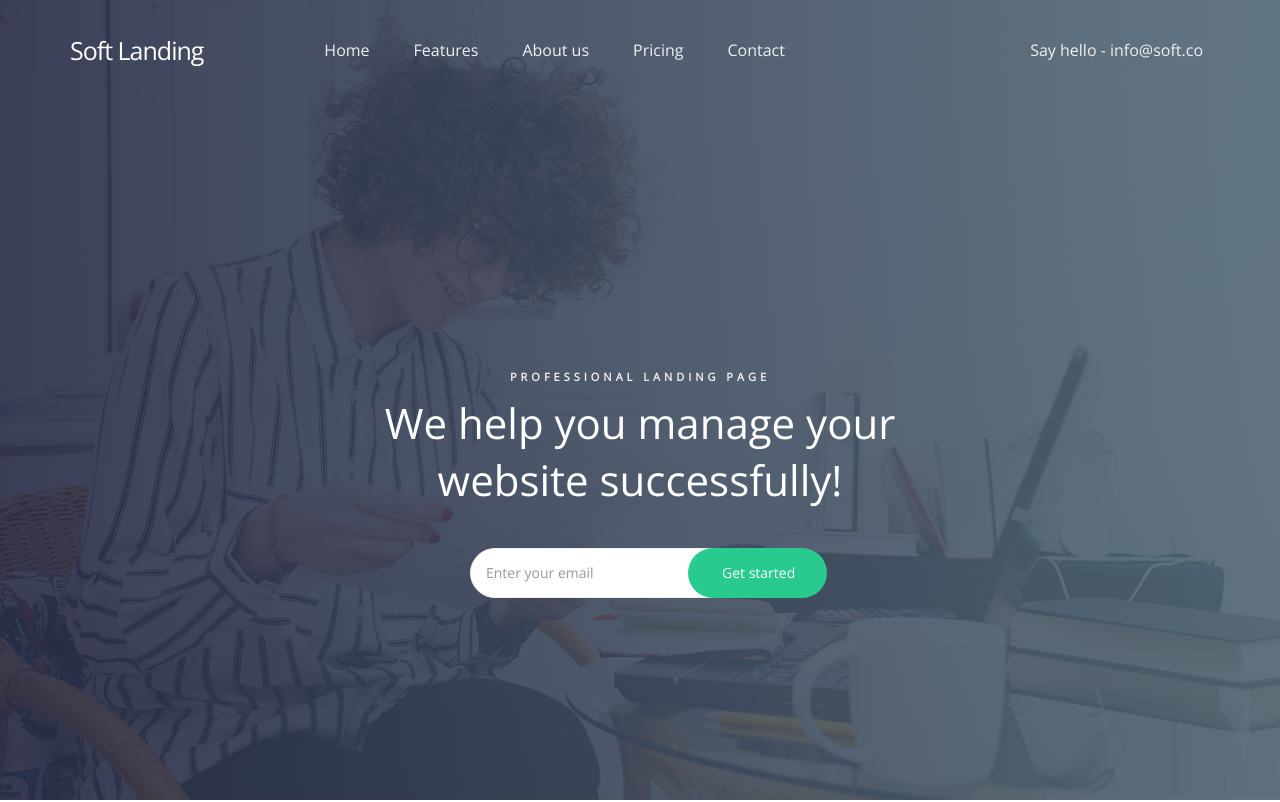
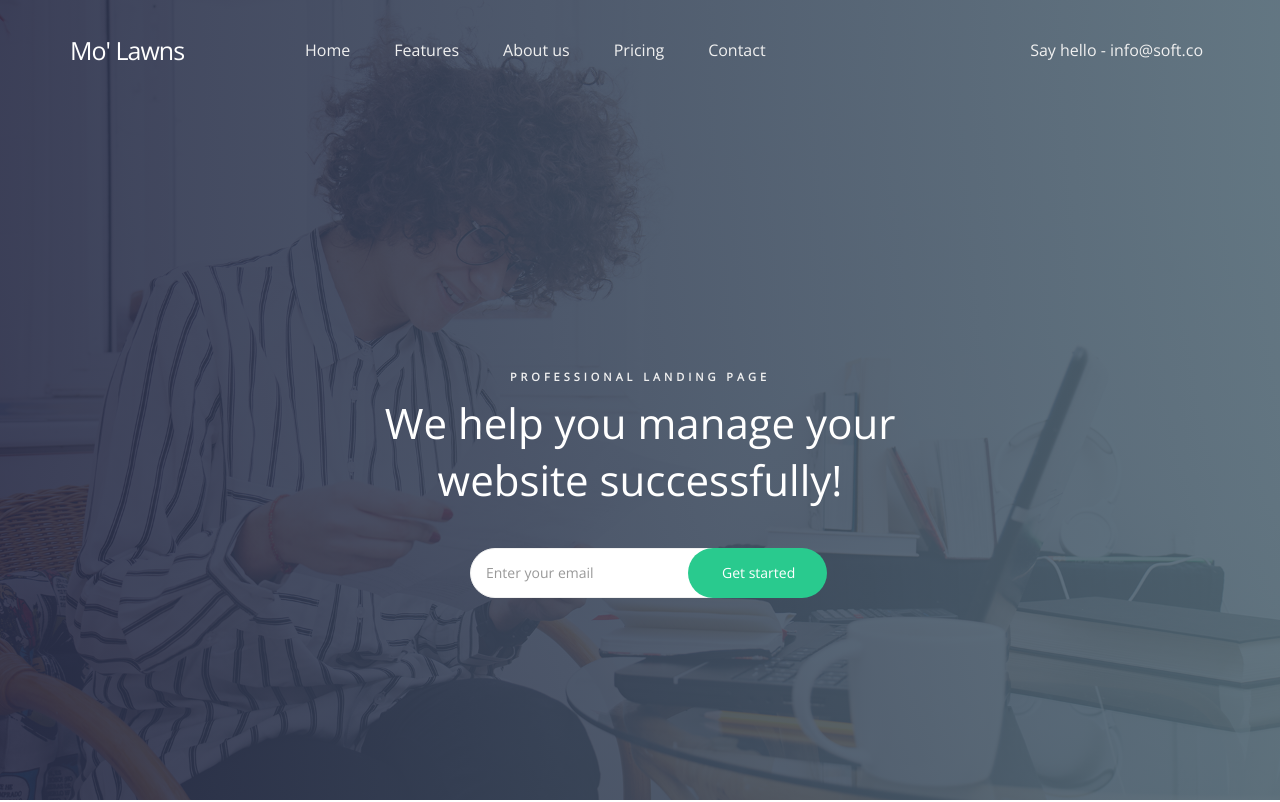
Before and after one commit to Cassse/Summer-Lawns, a plain HTML site: page index.html in a window 1280 px wide. Shown: the top 802 px of the page. Drawn offline with nearby package versions, Linux system fonts and the light colour scheme.

Commit message:
Update index.html

```diff
--- a/index.html
+++ b/index.html
@@ -50,7 +50,7 @@
                     </button>
 
                     <!-- lOGO TEXT HERE -->
-                    <a href="index.html" class="navbar-brand">Soft Landing</a>
+                    <a href="index.html" class="navbar-brand">Mo' Lawns</a>
                </div>
 
                <!-- MENU LINKS -->
```
